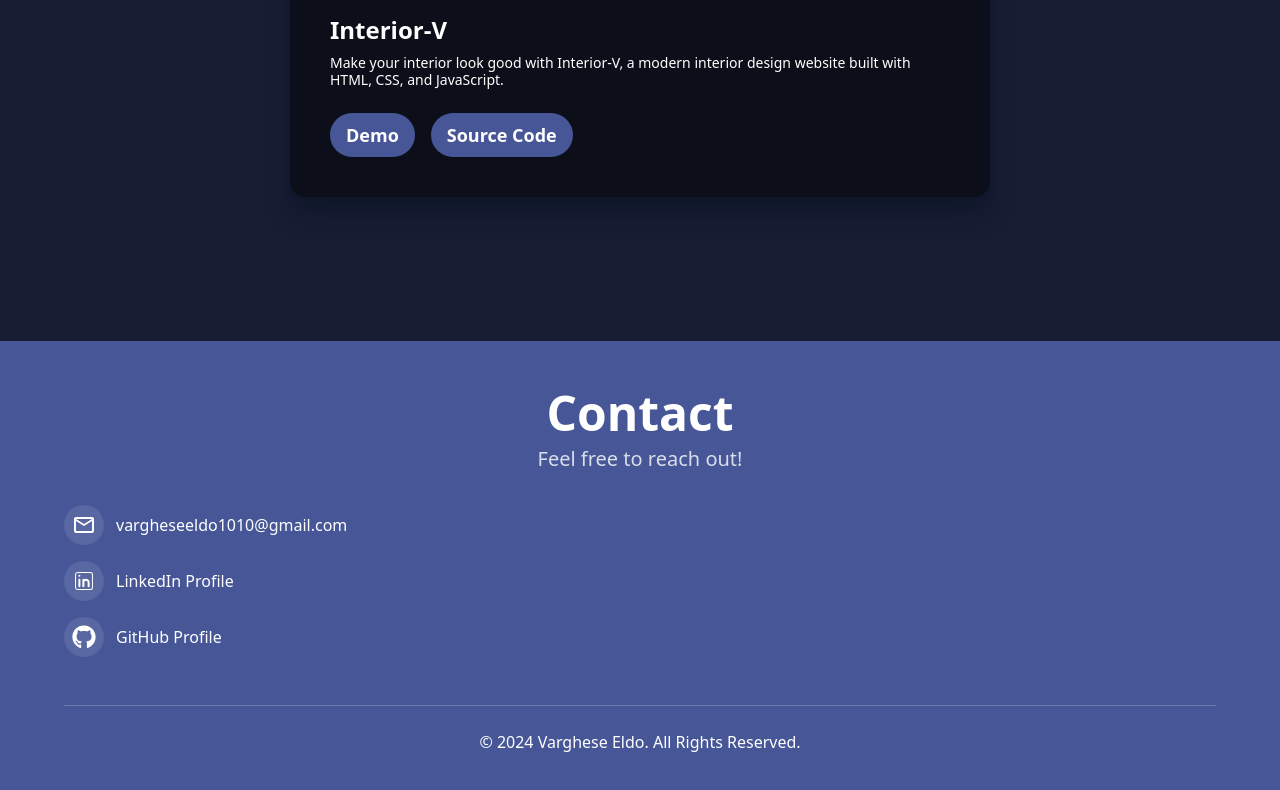
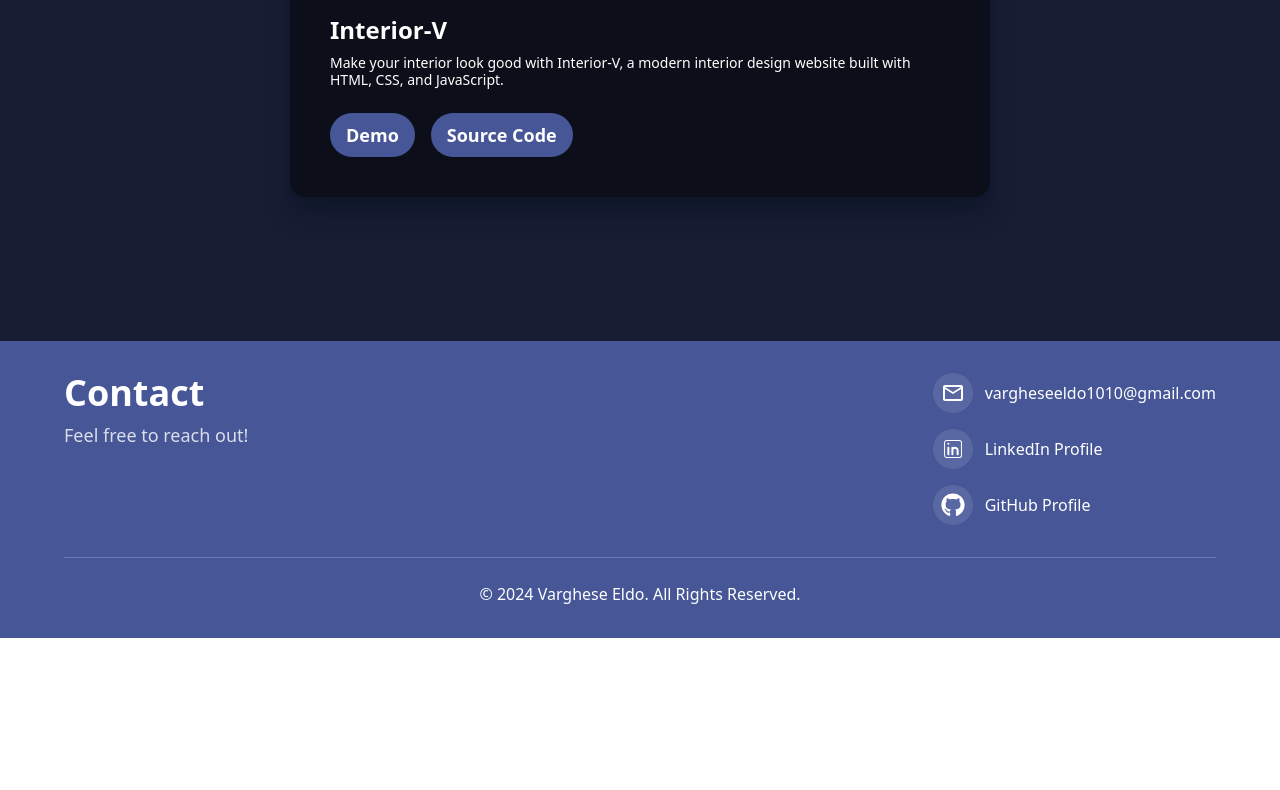
Before and after one commit to Vargheseeldo10/portfolio, a React (Vite) app: page / in a window 1280 px wide. Shown: the part 3380-4170 px from the top of the page. After the commit the page ends 4018 px from the top, so only its background shows below. Built offline with nearby package versions, Linux system fonts and the light colour scheme.

Commit message:
Update Footer.jsx

```diff
--- a/src/Components/Footer/Footer.jsx
+++ b/src/Components/Footer/Footer.jsx
@@ -29,20 +29,21 @@ const Footer = () => {
   return (
     <footer
       id="Footer"
-      className="bg-[#465697] text-white py-12 px-4 md:px-16"
+      className="bg-[#465697] text-white py-8 px-4 md:px-16"
     >
-      <div className="max-w-6xl mx-auto flex flex-col items-center space-y-8">
-        {/* Contact Header */}
-        <div className="text-center">
-          <h1 className="text-3xl md:text-5xl font-bold mb-2">Contact</h1>
-          <p className="text-sm md:text-xl font-light opacity-80">
+      <div className="max-w-6xl mx-auto">
+        <div className="flex flex-col md:flex-row md:justify-between md:items-start space-y-6 md:space-y-0">
+          {/* Contact Header - Left Side */}
+          <div className="text-center md:text-left">
+            <h1 className="text-3xl md:text-4xl font-bold mb-2">Contact</h1>
+            <p className="text-sm md:text-lg font-light opacity-80">
               Feel free to reach out!
             </p>
           </div>
 
-        {/* Contact Links */}
-        <div className="w-full">
-          {/* Desktop View: Full Links */}
+          {/* Contact Links - Right Side */}
+          <div className="w-full md:w-auto">
+            {/* Desktop View */}
             <ul className="hidden md:block space-y-4">
               {contactLinks.map((link, index) => (
                 <li
@@ -62,7 +63,7 @@ const Footer = () => {
               ))}
             </ul>
 
-          {/* Mobile View: Icons Only */}
+            {/* Mobile View */}
             <div className="flex md:hidden justify-center space-x-4">
               {contactLinks.map((link, index) => (
                 <div
@@ -78,8 +79,9 @@ const Footer = () => {
         </div>
 
         {/* Bottom Footer */}
-      <div className="mt-12 text-center text-sm md:text-base border-t border-white/20 pt-6">
+        <div className="mt-8 text-center text-sm md:text-base border-t border-white/20 pt-6">
           <p>&copy; 2024 Varghese Eldo. All Rights Reserved.</p>
+        </div>
       </div>
     </footer>
   );
```
Lines whose indentation alone changed are shown as unchanged.
